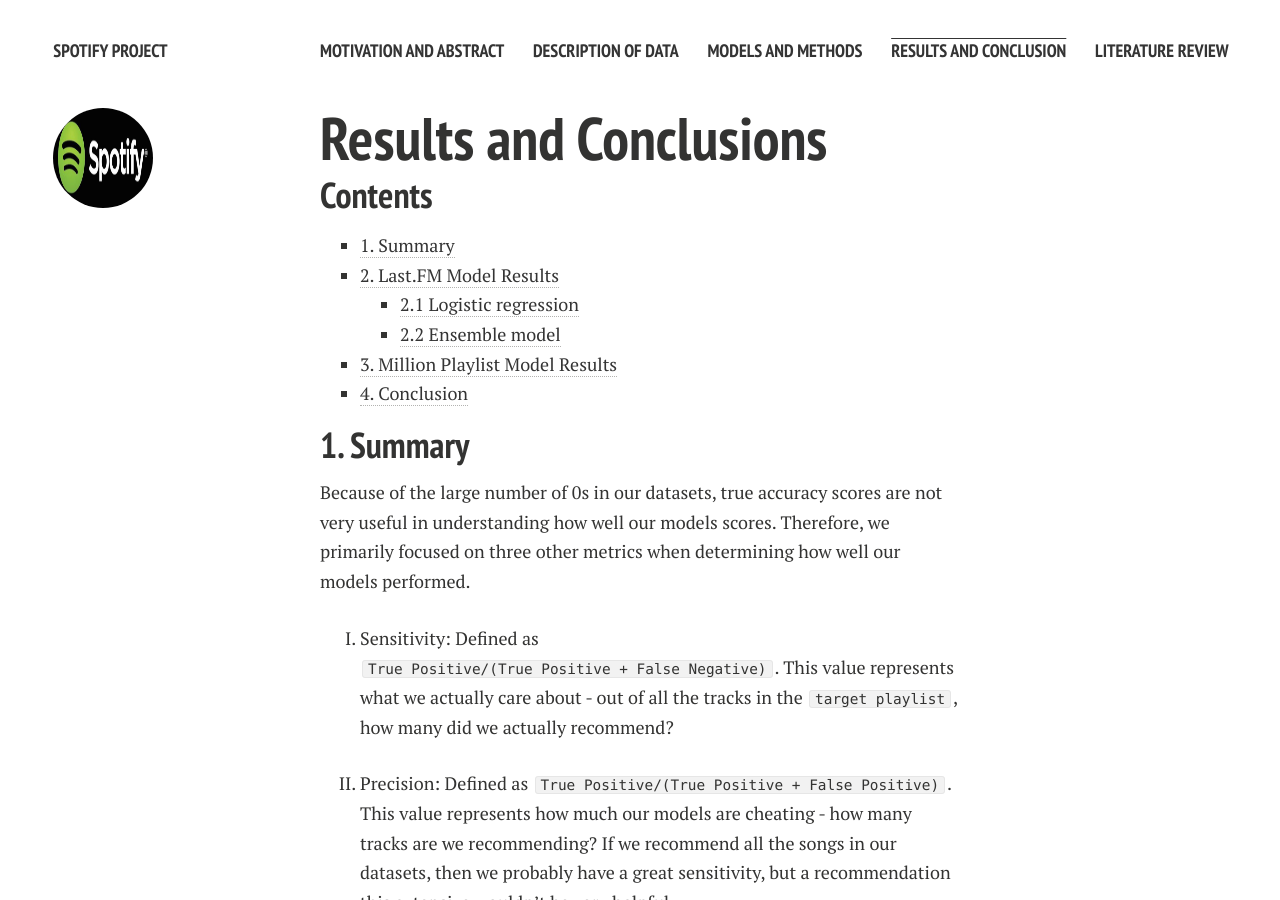
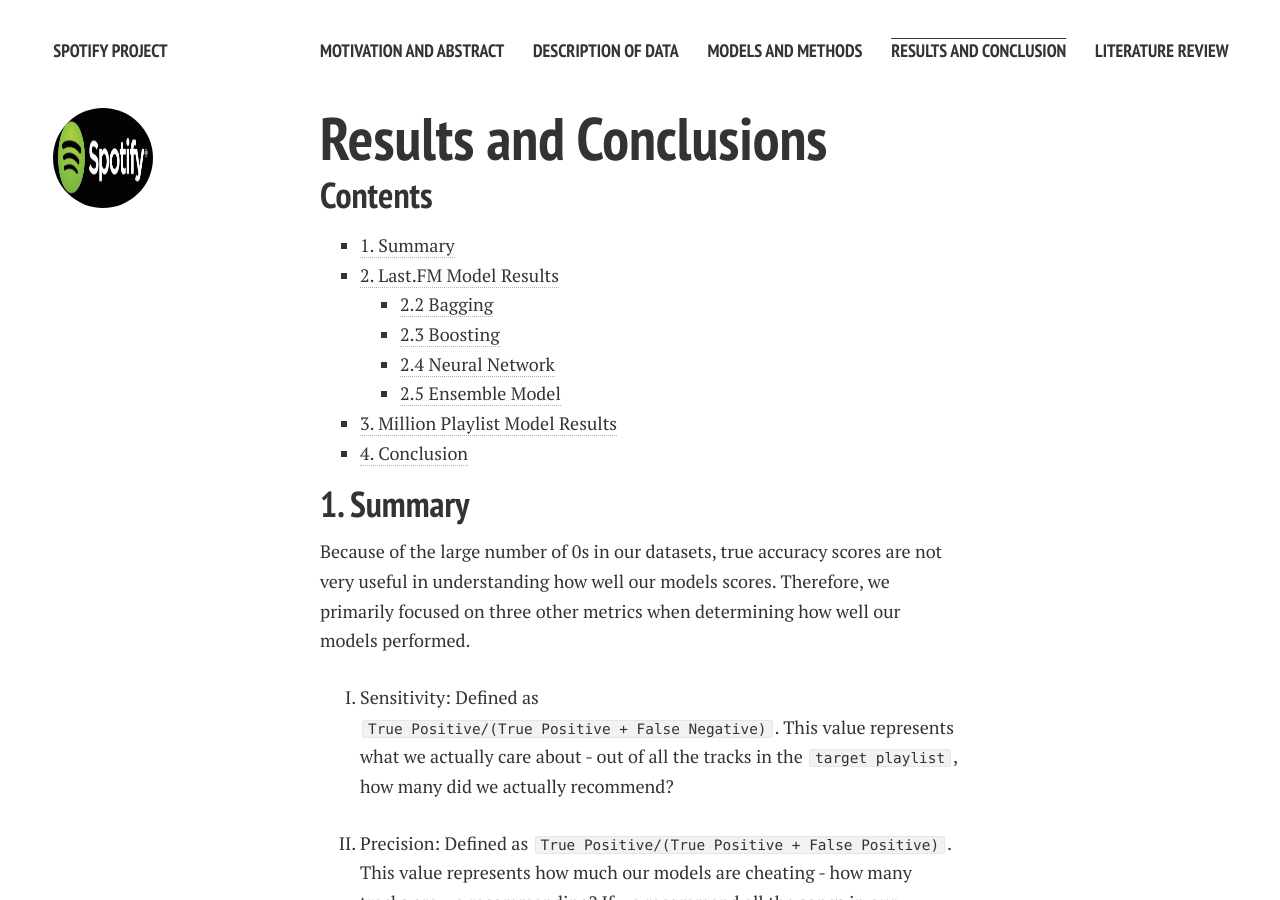
Before and after one commit to lyannaliu/lyannaliu.github.io, a Jekyll site: the page built from resultsandconclusion.md, in a window 1280 px wide and 900 px high. Built offline with Jekyll 4.4.1, drawn with Linux system fonts in a browser that asks for light colours; nearby versions of some CDN libraries.

Commit message:
Update resultsandconclusion.md

```diff
--- a/resultsandconclusion.md
+++ b/resultsandconclusion.md
@@ -10,8 +10,10 @@ title: Results and Conclusions
 
 * [1. Summary](#1)
 * [2. Last.FM Model Results](#2)
-    * [2.1 Logistic regression](#2.1)
-    * [2.2 Ensemble model](#2.2)
+    * [2.2 Bagging](#2.2)
+    * [2.3 Boosting](#2.3)
+    * [2.4 Neural Network](#2.4)
+    * [2.5 Ensemble Model](#2.5)
 * [3. Million Playlist Model Results](#3)
 * [4. Conclusion](#4)
 
```
